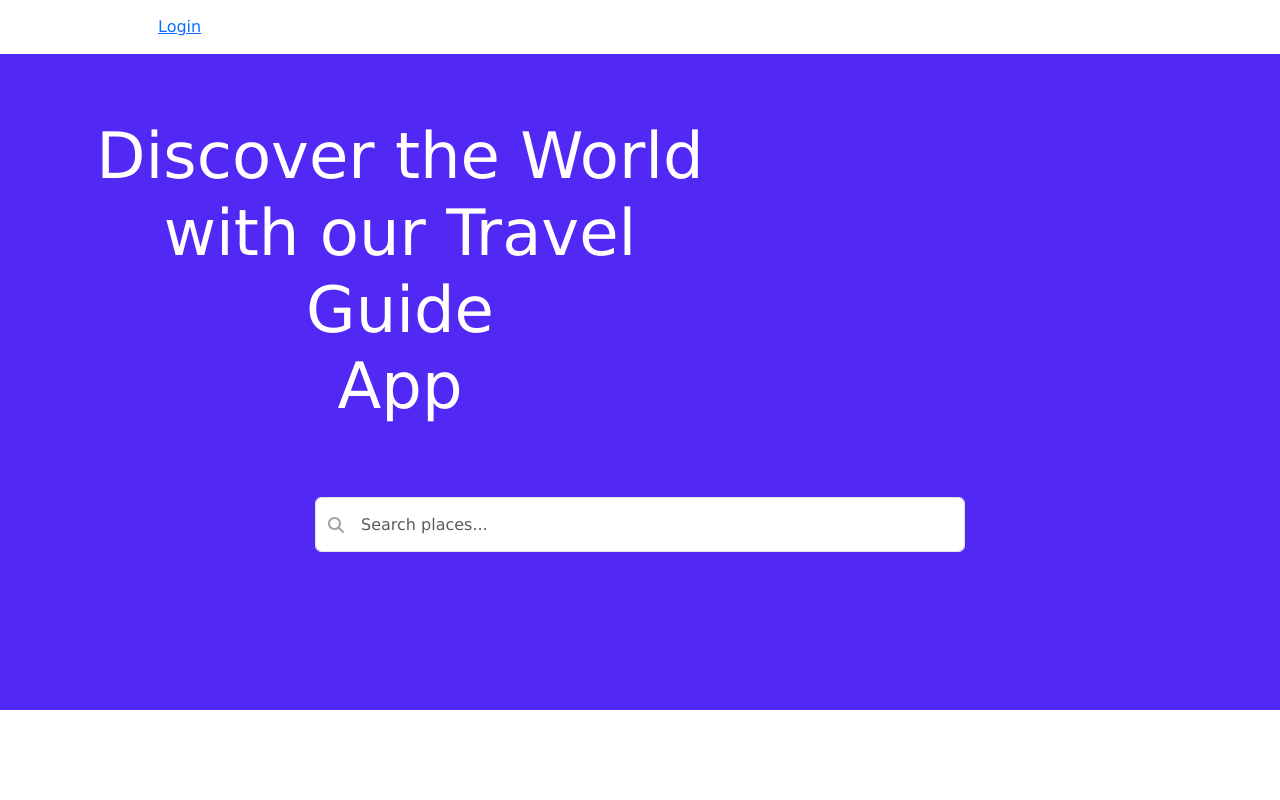
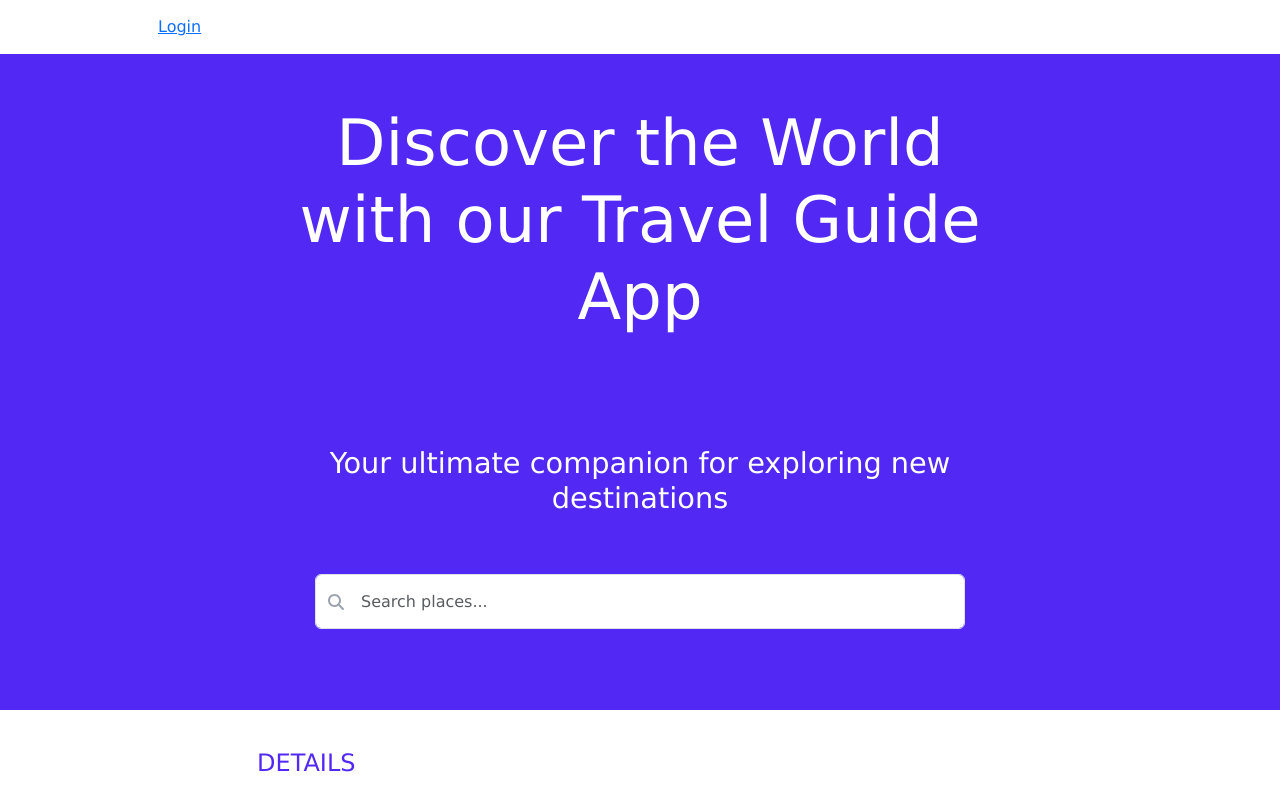
Before and after one commit to jgooday48/Lap4-Project-Client, a React (Vite) app: page /touristhomepage in a window 1280 px wide. Shown: the top 800 px of the page. Built offline with nearby package versions, Linux system fonts and the light colour scheme.

Commit message:
Homepage update

```diff
--- a/src/App.css
+++ b/src/App.css
@@ -2,7 +2,7 @@ body {
   background-color: white;
   margin: 0;
   padding: 0;
-  font-family: 'Your Preferred Font', sans-serif; /* Replace with your preferred font */
+  font-family: 'Your Preferred Font', sans-serif;
 }
 
 * {
--- a/src/pages/TouristHomePage/index.css
+++ b/src/pages/TouristHomePage/index.css
@@ -7,24 +7,24 @@
 #headerContainer {
   background-color: #5228f5;
   height: -15vh;
-}
-
-#centeredContainer {
-  background-color: #5228f5;
+  display: flex;
+  flex-direction: column;
+  justify-content: center;
+  align-items: center;
   text-align: center;
-  padding: 20px;
 }
 
 #headerContainer h1 {
   font-size: 4em;
   color: white;
-  max-height: 80%;
-  padding: 5%;
+  max-height: 50%;
+  padding: 4%;
 }
 
-.Sub-Head h1 {
+#headerContainer .sub-heading {
   font-size: 1.8em;
   color: white;
+  text-align: center;
 }
 
 /* Details Section */
--- a/src/pages/TouristHomePage/index.jsx
+++ b/src/pages/TouristHomePage/index.jsx
@@ -49,7 +49,11 @@ const TouristHomePage = () => {
             <br />
             App
           </h1>
+          <h1 className="sub-heading">
+            Your ultimate companion for exploring new destinations
+          </h1>
         </div>
+
         <div className='form'>
           <div className='search-bar'>
             <input
@@ -79,9 +83,7 @@ const TouristHomePage = () => {
           </>
         )}
       </div>
-      <div className='Sub-Head'>
-        <h1>Your ultimate companion for exploring new destinations</h1>
-      </div>
+
       <div id="Details">
         <div id="Details1">
           <div id='DetailsText'>
```
